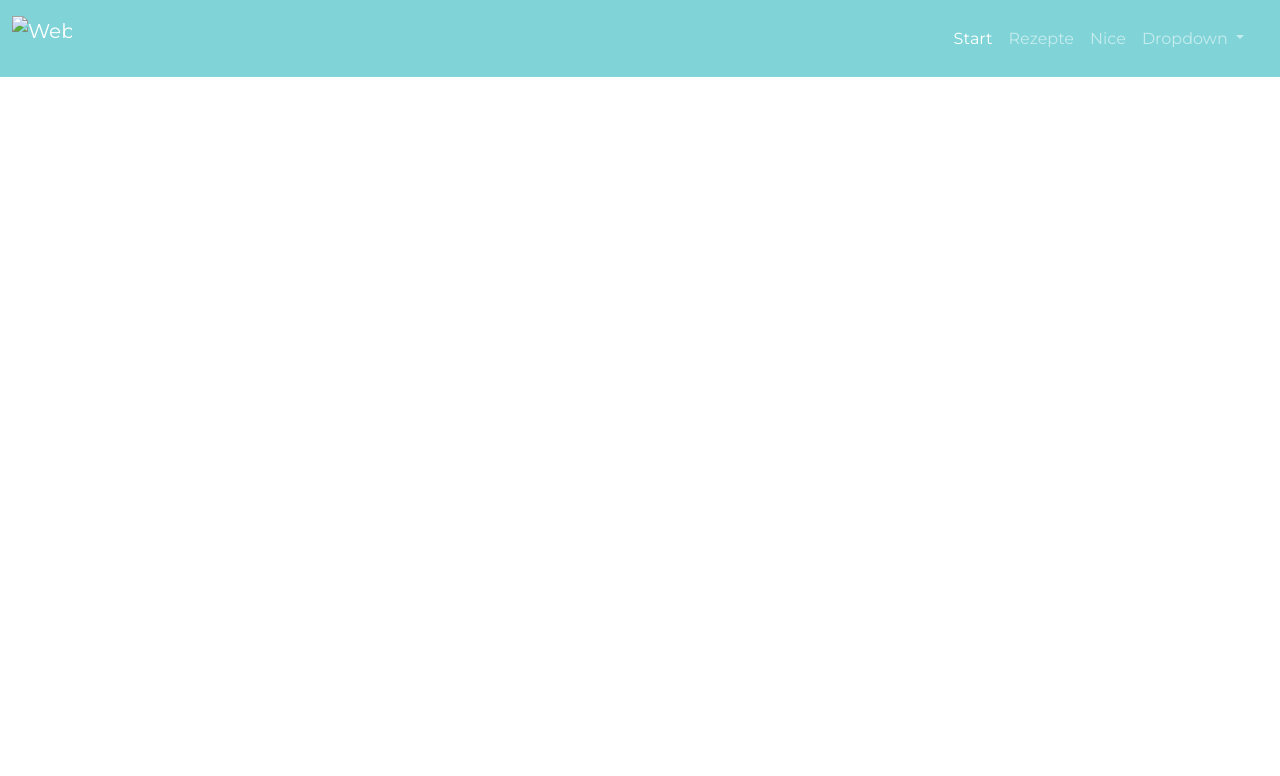
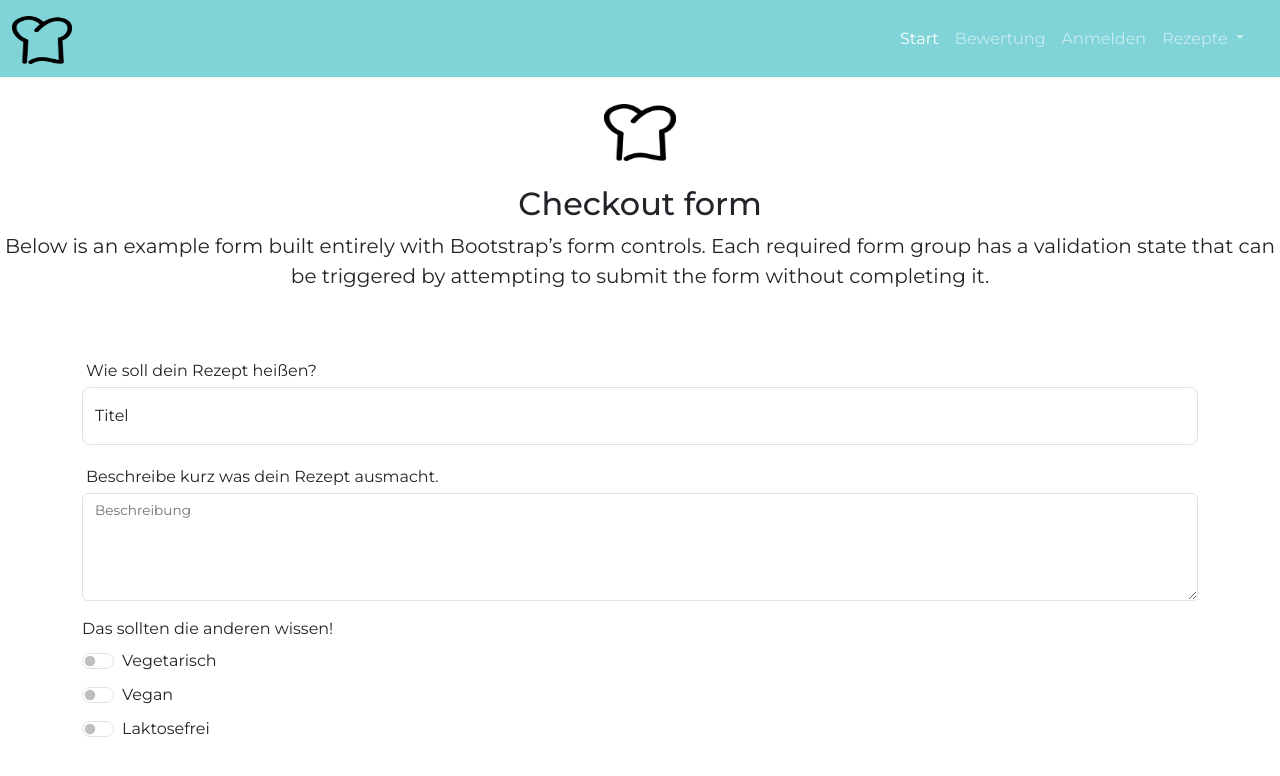
Before and after one commit to MXSinux/superLecker, a plain HTML site: page creator.html in a window 1280 px wide. Drawn offline with Linux system fonts and the light colour scheme.

Commit message:
title änderung und creator-html

```diff
--- a/assets/js/main.js
+++ b/assets/js/main.js
@@ -102,46 +102,3 @@ document.addEventListener('DOMContentLoaded',function(){
 }, false);
 })();
 */
-
-const form = document.getElementById('signin');
-const user = document.getElementById('user');
-const email = document.getElementById('email');
-const password = document.getElementById('password');
-var userValid = false;
-var emailValid = false;
-var passwordValid = false;
-
- form.addEventListener('submit', function(event) {
-    event.preventDefault();
-
-    if(user.value !== '' && user.value.length > 5){
-        userValid = true;
-        user.classList.remove('is-invalid');
-        user.classList.add('is-valid');
-    }else{
-        user.classList.add('is-invalid');
-    }
-
-    if(email.value.includes('@') && email.value.includes('.')){
-        emailValid = true;
-        email.classList.remove('is-invalid');
-        email.classList.add('is-valid');
-    }else{
-        email.classList.add('is-invalid');
-    }
-
-    if(password.value !== '' && password.value.length > 5){
-        passwordValid = true;
-        password.classList.remove('is-invalid');
-        password.classList.add('is-valid');
-    }else{
-        password.classList.add('is-invalid');
-    }
-
-    if(userValid === true && emailValid === true && passwordValid === true){
-        anmelden();
-        window.location.href = "./creator.html";
-    }
-    //console.info(user.value)
-
-  });
--- a/creator.html
+++ b/creator.html
@@ -5,7 +5,7 @@
     <meta charset="UTF-8">
     <meta http-equiv="X-UA-Compatible" content="IE=edge">
     <meta name="viewport" content="width=device-width, initial-scale=1.0">
-    <title>Mighty Bites - Kraftvolle Rezepte für Superhelden-Genuss</title>
+    <title>superLecker</title>
     <link rel="stylesheet" href="./assets/css/bootstrap.css">
     <link rel="stylesheet" href="./assets/css/remixicon.css">
     <link rel="stylesheet" href="./assets/css/style.css">
@@ -17,7 +17,7 @@
         <nav class="navbar navbar-expand-lg navbar-dark bg-primary fixed-top" aria-label="Offcanvas navbar large">
             <div class="container-fluid">
                 <a class="navbar-brand" href="./">
-                  <img src="./assets/image/logo2.png" alt="Website Icon" width="60" height="48" class="d-inline-block align-text-top">
+                  <img src="./assets/image/icon.png" alt="Website Icon" width="60" height="48" class="d-inline-block align-text-top">
                 </a>
                 <button class="navbar-toggler" type="button" data-bs-toggle="offcanvas"
                     data-bs-target="#offcanvasNavbar" aria-controls="offcanvasNavbar" aria-label="Toggle navigation">
@@ -27,7 +27,7 @@
                 <div class="offcanvas offcanvas-end text-bg-dark" tabindex="-1" id="offcanvasNavbar"
                     aria-labelledby="offcanvasNavbarLabel">
                     <div class="offcanvas-header">
-                        <h5 class="offcanvas-title" id="offcanvasNavbarLabel">Offcanvas</h5>
+                        <h5 class="offcanvas-title" id="offcanvasNavbarLabel">superLecker</h5>
                         <button type="button" class="btn-close btn-close-white" data-bs-dismiss="offcanvas"
                             aria-label="Close"></button>
                     </div>
@@ -37,22 +37,25 @@
                                 <a class="nav-link active" aria-current="page" href="#">Start</a>
                             </li>
                             <li class="nav-item">
-                                <a class="nav-link" href="#">Rezepte</a>
+                                <a class="nav-link" href="./bewertung.html">Bewertung</a>
                             </li>
                             <li class="nav-item">
-                                <a class="nav-link" href="#">Nice</a>
+                              <li id="zeige-creator" style="display: none;">
+                                <a class="nav-link" href="./creator.html">Creator</a>
+                              </li>
+                              <li id="zeige-anmelden">
+                                <a class="nav-link" href="./anmelden.html">Anmelden</a>
+                              </li>
                             </li>
                             <li class="nav-item dropdown">
                                 <a class="nav-link dropdown-toggle" href="#" role="button" data-bs-toggle="dropdown"
                                     aria-expanded="false">
-                                    Dropdown
+                                    Rezepte
                                 </a>
                                 <ul class="dropdown-menu">
                                     <li><a class="dropdown-item" href="#">Action</a></li>
                                     <li><a class="dropdown-item" href="#">Another action</a></li>
-                                    <li>
-                                        <hr class="dropdown-divider">
-                                    </li>
+
                                     <li><a class="dropdown-item" href="#">Something else here</a></li>
                                 </ul>
                             </li>
@@ -64,6 +67,47 @@
     </header>
 
     <main class="min-vh-100">
+        <div class="py-5 text-center">
+            <img class="d-block mx-auto mb-4" src="./assets/image/icon.png" alt="" width="72" height="57">
+            <h2>Checkout form</h2>
+            <p class="lead">Below is an example form built entirely with Bootstrap’s form controls. Each required form group has a validation state that can be triggered by attempting to submit the form without completing it.</p>
+        </div>
+
+
+        <!--https://getbootstrap.com/docs/5.0/examples/checkout/-->
+        <div class="container">
+            <label class="m-1" for="text">Wie soll dein Rezept heißen?</label>
+            <div class="form-floating mb-3">
+                <input type="text" class="form-control rounded-3" placeholder="Text" >
+                <label for="text">Titel</label>
+            </div>
+        </div>
+
+        <div class="container">
+            <label class="m-1" for="text">Beschreibe kurz was dein Rezept ausmacht.</label>
+            <div class="form-floating mb-3">
+                <textarea class="form-control" aria-label="With textarea" style="height: 108px;"></textarea>
+                <label for="text">Beschreibung</label>
+            </div>
+            <label for="text">Das sollten die anderen wissen!</label>
+            <div class="form-check form-switch pt-2">
+                <input class="form-check-input" type="checkbox" role="switch" id="flexSwitchCheckDefault">
+                <label class="form-check-label" for="flexSwitchCheckDefault">Vegetarisch</label>
+              </div>
+              <div class="form-check form-switch pt-2">
+                <input class="form-check-input" type="checkbox" role="switch" id="flexSwitchCheckDefault">
+                <label class="form-check-label" for="flexSwitchCheckDefault">Vegan</label>
+              </div>
+              <div class="form-check form-switch pt-2">
+                <input class="form-check-input" type="checkbox" role="switch" id="flexSwitchCheckDefault">
+                <label class="form-check-label" for="flexSwitchCheckDefault">Laktosefrei</label>
+              </div>
+        </div>
+
+
+
+
+
     </main>
     <script src="./assets/js/bootstrap.js"></script>
     <script src="./assets/js/hammer.min.js"></script>
```
Also changed, not shown: anmelden.html (+12 -6 lines), assets/js/anmelden.js (added, +54 -0 lines), bewertung.html (+1 -1 lines), index.html (+1 -1 lines), login.html (+1 -1 lines), ranking.html (+1 -1 lines), rezepte.html (+1 -1 lines).
